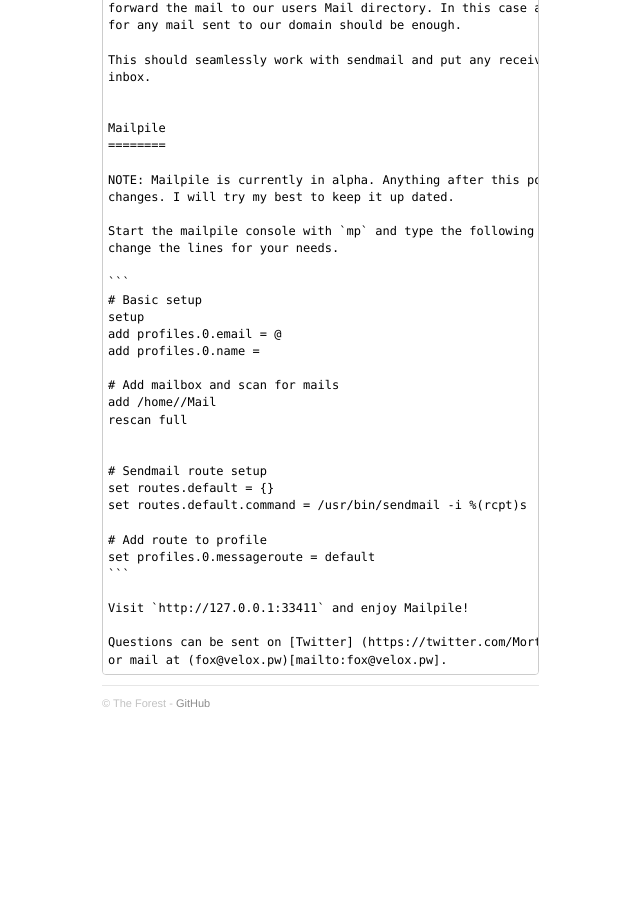
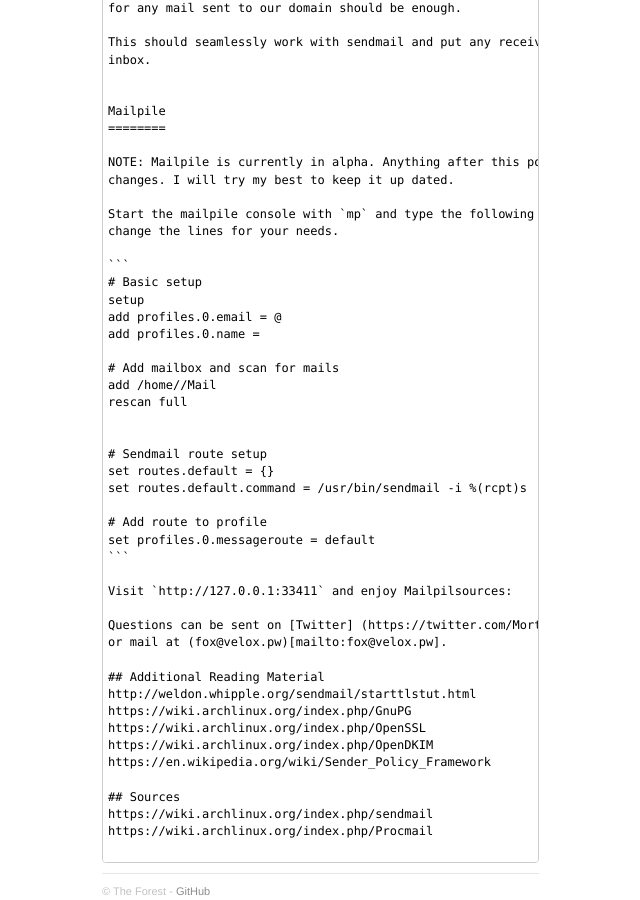
Before and after one commit to Foxboron/Blog, a Jekyll site: the page built from _posts/2014-07-09-mailpile,-sendmail-&-procmail.markdown, in a window 1280 px wide and 900 px high, scrolled down 2856 px. Shown: the whole window, without its empty margins (378-1018 px from the left). Built offline with Jekyll 4.4.1, drawn with Linux system fonts in a browser that asks for light colours; nearby versions of some CDN libraries; library files that are not in the unit come from our copies; Markdown is read by kramdown in place of the engine named in the settings; before the commit the page ends 3567 px from its top, so only the background shows below that.

Commit message:
Added sources and additional reading

````diff
--- a/_posts/2014-07-09-mailpile,-sendmail-&-procmail.markdown
+++ b/_posts/2014-07-09-mailpile,-sendmail-&-procmail.markdown
@@ -85,8 +85,8 @@ This config makes a few assumptions. The `confAUTH_OPTIONS` tells sendmail that
 it won't relay mail unless the user authenticates. There won't be any plaintext
 authentication on non-TLS connections. A good idea here is to read up on how to
 properly generate the correct OpenSSL certs. Remember to adjust the
-`confDOMAIN_NAME` to the correct value, assuming you got a domain.
-Generating the final config should be done with the following command:
+`confDOMAIN_NAME` to the correct value, assuming you got a domain. Generating
+the final config should be done with the following command:
 `m4 /etc/mail/sendmail.mc > /etc/mail/sendmail.cf`
 
 And the command:
@@ -146,7 +146,6 @@ DEFAULT=$HOME/Mail/inbox
 LOGFILE=$HOME/Mail/logfil2
 SHELL=/bin/sh
 
-
 :0:
 * ^To:.*domain\.tld
 /home/<user>/Mail/
@@ -192,7 +191,18 @@ set routes.default.command = /usr/bin/sendmail -i %(rcpt)s
 set profiles.0.messageroute = default
 ```
 
-Visit `http://127.0.0.1:33411` and enjoy Mailpile!
+Visit `http://127.0.0.1:33411` and enjoy Mailpilsources:
 
 Questions can be sent on [Twitter] (https://twitter.com/MortenLinderud)
 or mail at (fox@velox.pw)[mailto:fox@velox.pw].
+
+## Additional Reading Material
+http://weldon.whipple.org/sendmail/starttlstut.html
+https://wiki.archlinux.org/index.php/GnuPG
+https://wiki.archlinux.org/index.php/OpenSSL
+https://wiki.archlinux.org/index.php/OpenDKIM
+https://en.wikipedia.org/wiki/Sender_Policy_Framework
+
+## Sources
+https://wiki.archlinux.org/index.php/sendmail
+https://wiki.archlinux.org/index.php/Procmail
````
